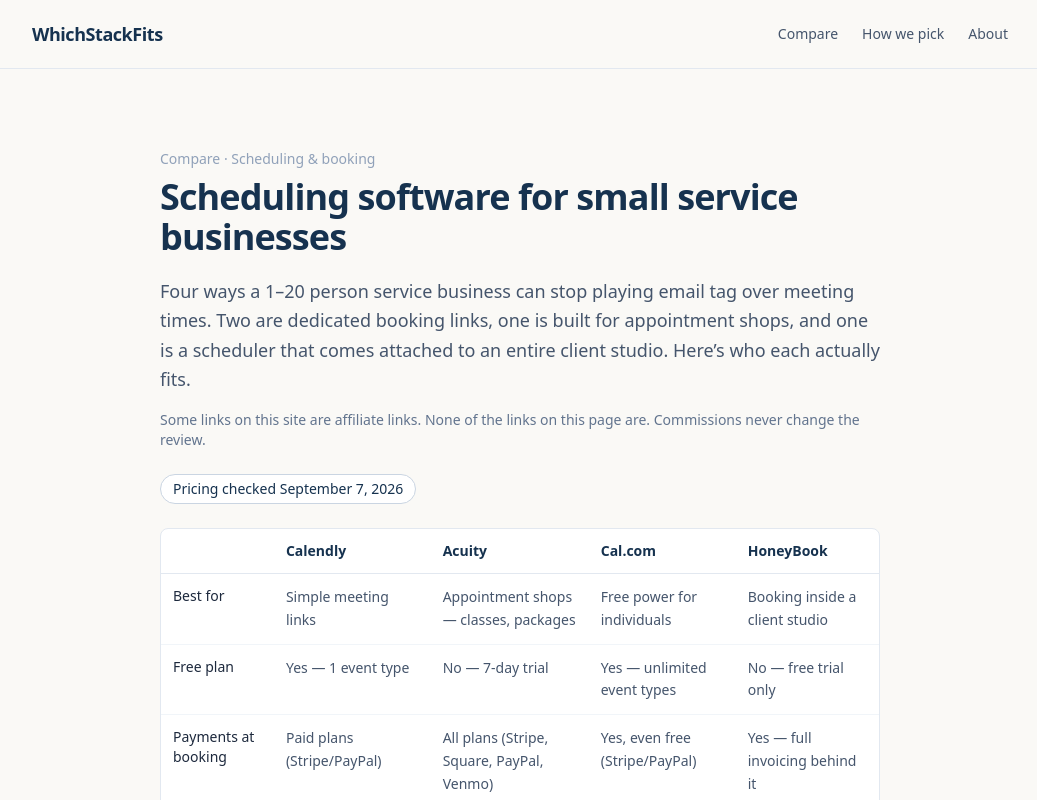
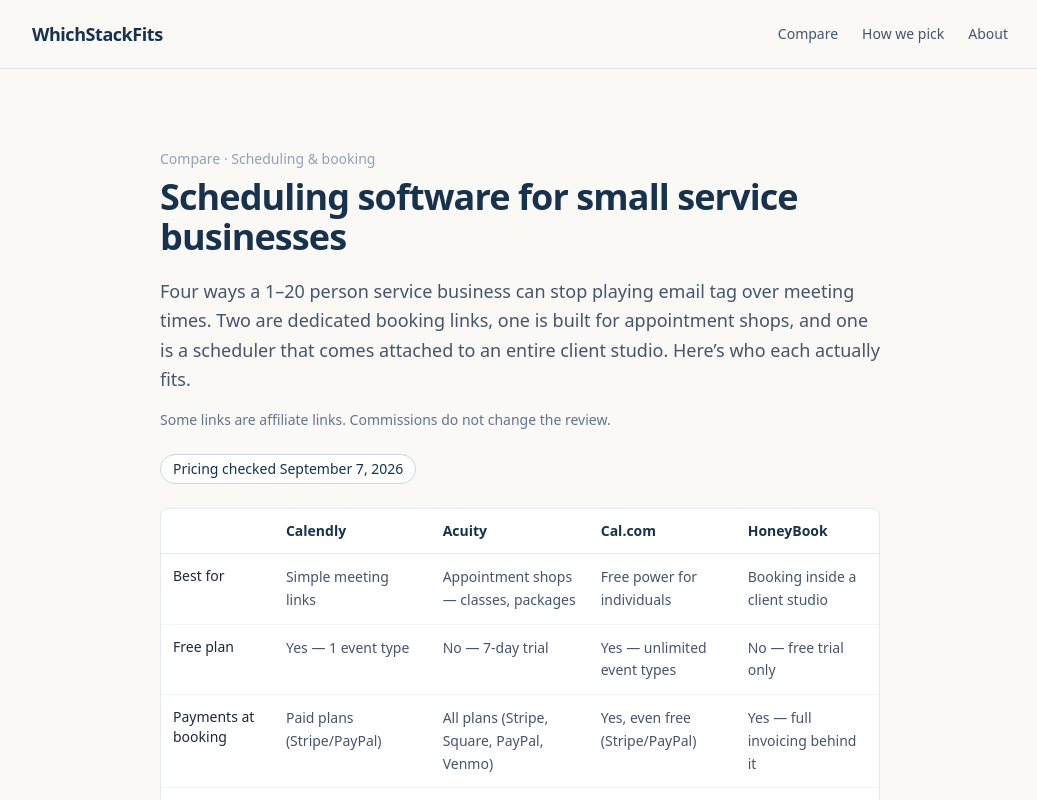
Before and after one commit to mephilli1986/whichstackfits, a Next.js app: page /compare/scheduling in a window 1280 px wide. Shown: the top 800 px of the page, without its empty margins (120-1157 px from the left). Built offline with nearby package versions, Linux system fonts and the light colour scheme.

Commit message:
Add Cal.com affiliate link on scheduling guide

```diff
--- a/app/compare/scheduling/page.tsx
+++ b/app/compare/scheduling/page.tsx
@@ -11,6 +11,7 @@
   id: string;
   name: string;
   url: string;
+  affiliate?: boolean;
   forWho: string;
   notFor: string;
   includes: { label: string; note: string }[];
@@ -66,7 +67,8 @@
   {
     id: "cal-com",
     name: "Cal.com",
-    url: "https://cal.com/pricing",
+    url: "https://refer.cal.com/whichstackfits-xp8d",
+    affiliate: true,
     forWho:
       "Individuals who want the most generous free scheduler going — the free-forever plan has no usage limits: unlimited event types, unlimited calendars, email and SMS notifications, and Stripe/PayPal payment collection, plus a one-click Calendly import. It's open source, so technical owners can self-host or embed it. Teams pay only when they need shared availability.",
     notFor:
@@ -125,8 +127,7 @@
         entire client studio. Here&rsquo;s who each actually fits.
       </p>
       <p className="mt-4 text-sm text-slate-500">
-        Some links on this site are affiliate links. None of the links on this
-        page are. Commissions never change the review.
+        Some links are affiliate links. Commissions do not change the review.
       </p>
 
       <p className="mt-6">
@@ -286,11 +287,16 @@
               <a
                 href={t.url}
                 target="_blank"
-                rel="noopener"
+                rel={t.affiliate ? "sponsored noopener" : "noopener"}
                 className="inline-block rounded-md bg-ink px-5 py-2.5 text-sm font-medium text-white transition-colors hover:bg-ink-dark"
               >
                 Visit {t.name.replace(" (as a scheduler)", "")}
               </a>
+              {t.affiliate && (
+                <span className="text-sm text-slate-500">
+                  Affiliate link. We may earn a commission.
+                </span>
+              )}
               {t.name.startsWith("HoneyBook") && (
                 <Link
                   href="/compare/all-in-one"
```
